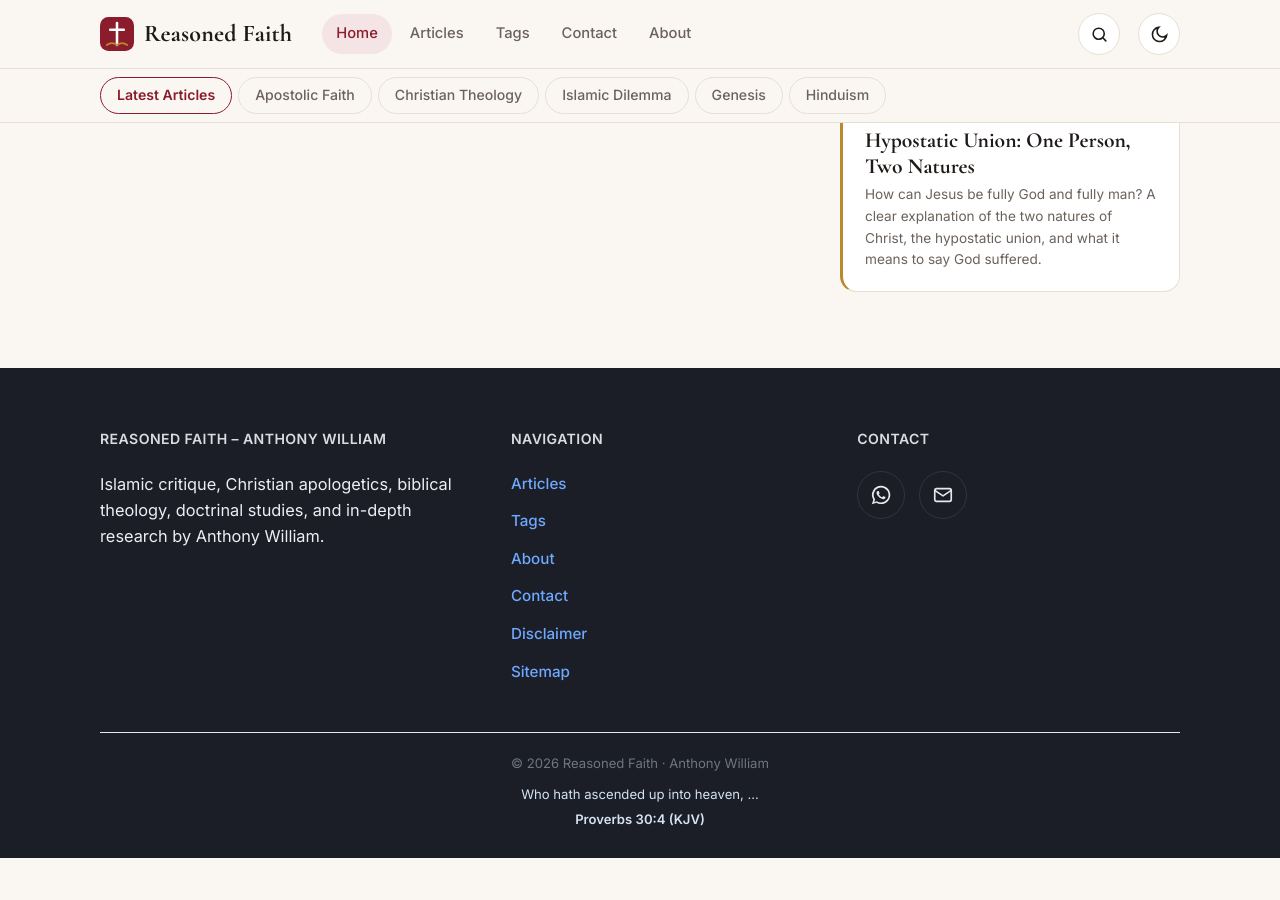
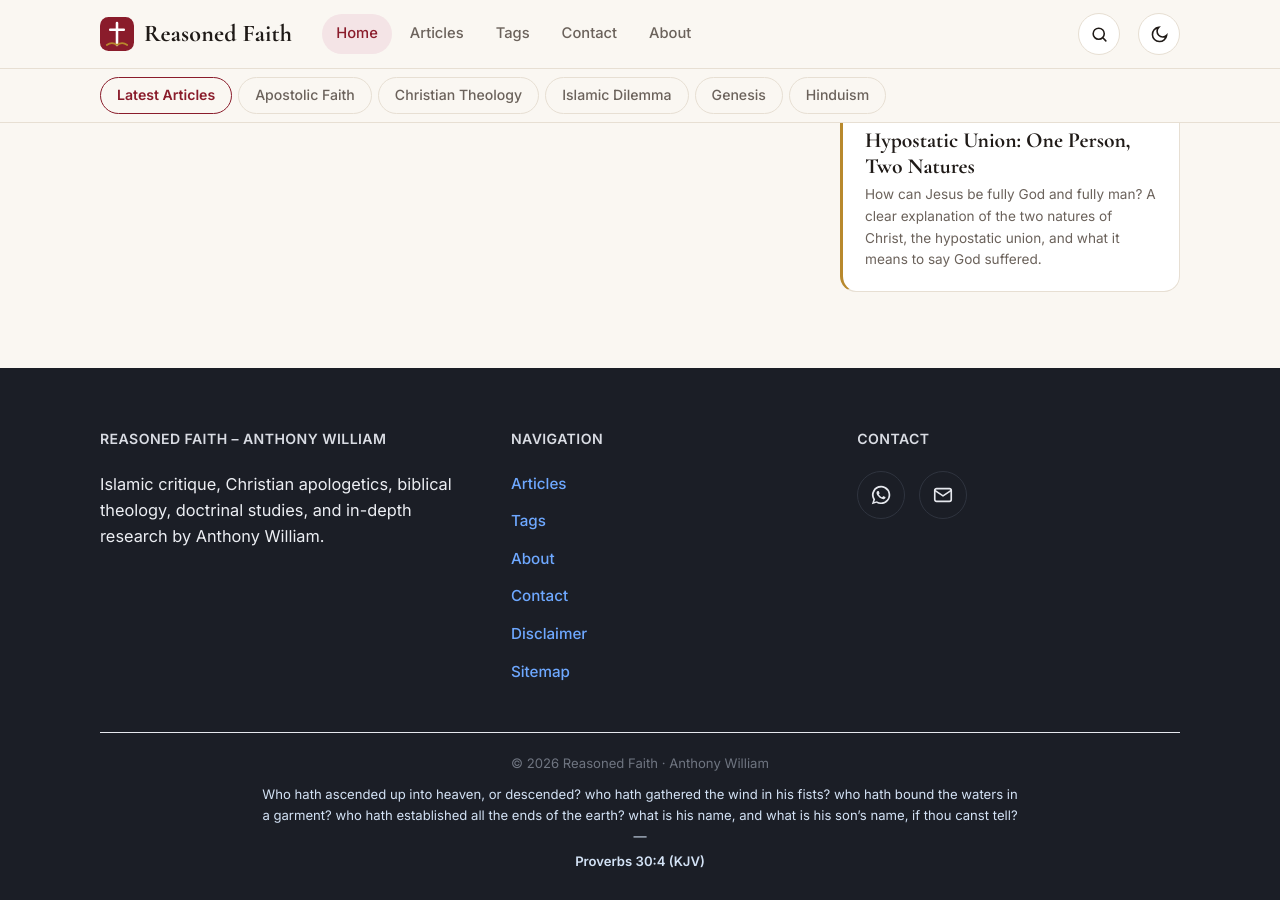
Before and after one commit to Reasoned-faith/reasoned-faith.github.io, a Jekyll site: the page built from index.html, in a window 1280 px wide and 900 px high, scrolled down 1668 px. Built offline with Jekyll 4.4.1, drawn with Linux system fonts in a browser that asks for light colours; before the commit the page ends 2526 px from its top, so only the background shows below that.

Commit message:
Update default.html

```diff
--- a/_layouts/default.html
+++ b/_layouts/default.html
@@ -136,10 +136,11 @@
         </div>
       </section>
     </div>
-       <div class="sf-bottom">
+        <div class="sf-bottom">
       <div class="sf-copy">&copy; {{ site.time | date: "%Y" }} {{ site.title }} &middot; {{ site.author }}</div>
-      <div class="sf-verse">Who hath ascended up into heaven, ... <cite>Proverbs 30:4 (KJV)</cite></div>
+      <div class="sf-verse">Who hath ascended up into heaven, or descended? who hath gathered the wind in his fists? who hath bound the waters in a garment? who hath established all the ends of the earth? what is his name, and what is his son&rsquo;s name, if thou canst tell? &mdash; <cite>Proverbs 30:4 (KJV)</cite></div>
     </div>
+
 </footer>
 
 <script src="{{ '/assets/js/site.js' | relative_url }}?v={{ site.time | date: '%s' }}"></script>
```
